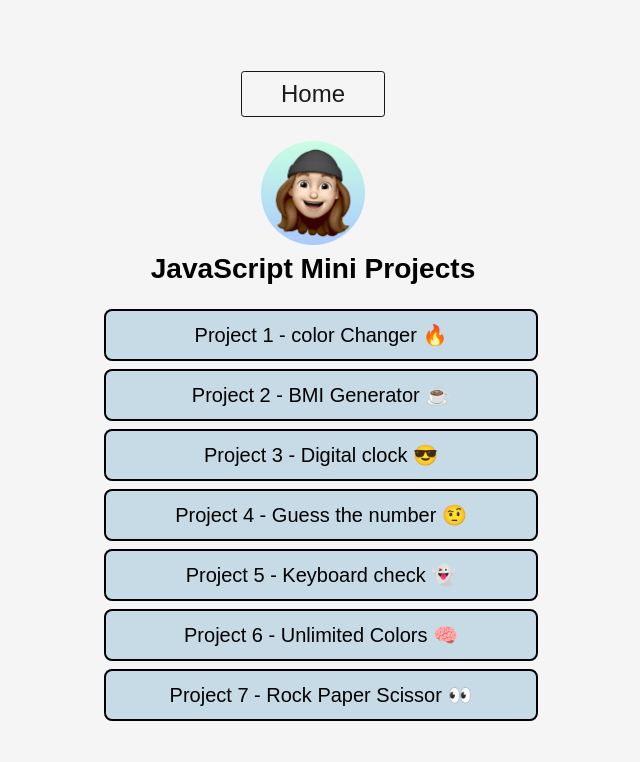
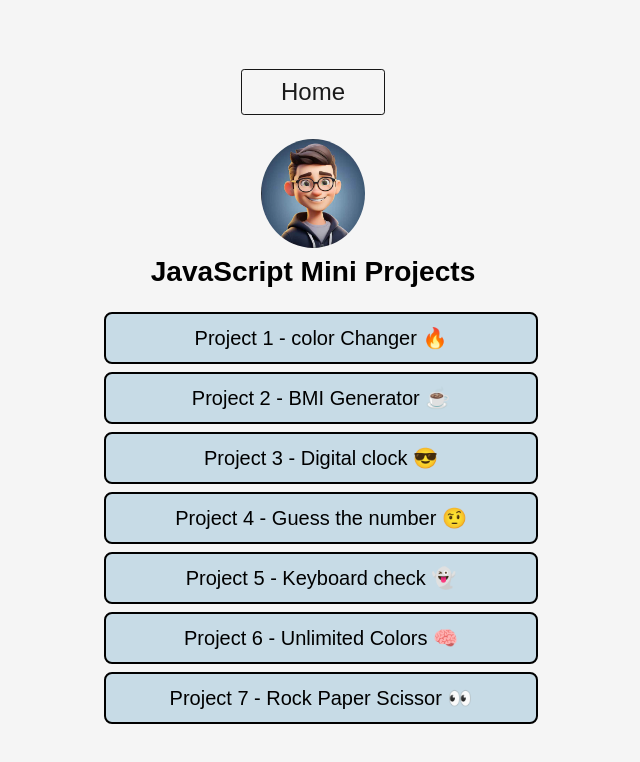
Before and after one commit to dee112003/JavaScript-Mini-Projects, a plain HTML site: page index.html in a window 1280 px wide. Shown: the whole page, without its empty margins (327-967 px from the left). Drawn offline with Linux system fonts and the light colour scheme.

Commit message:
Update image

```diff
--- a/index.html
+++ b/index.html
@@ -12,7 +12,7 @@
     </nav>
     <article class="container">
       <section class="block-1">
-        <img class="link-tree-img" src="./assets/avatar.jpg" alt="avatar" />
+        <img class="link-tree-img" src="./assets/avatar.png" alt="avatar" />
         <h1>JavaScript Mini Projects</h1>
       </section>
       <section class="block-2">
```
